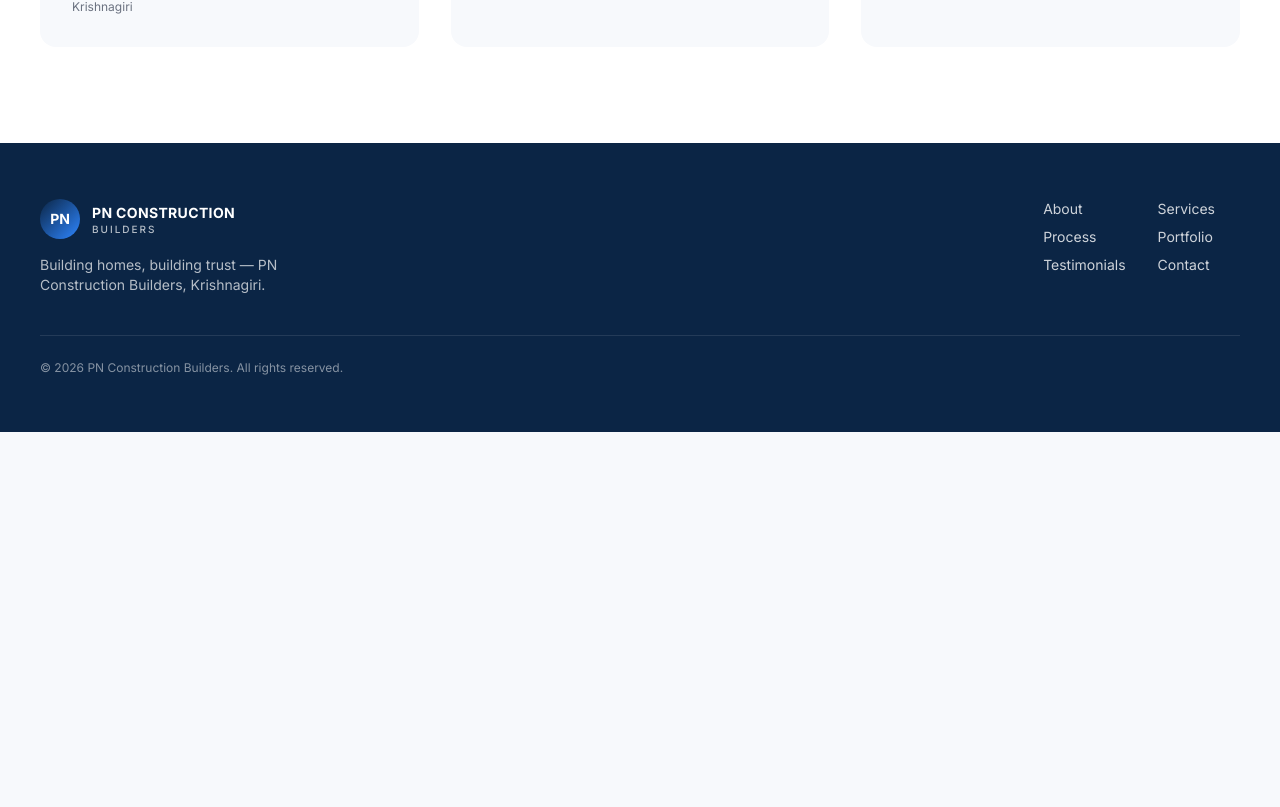
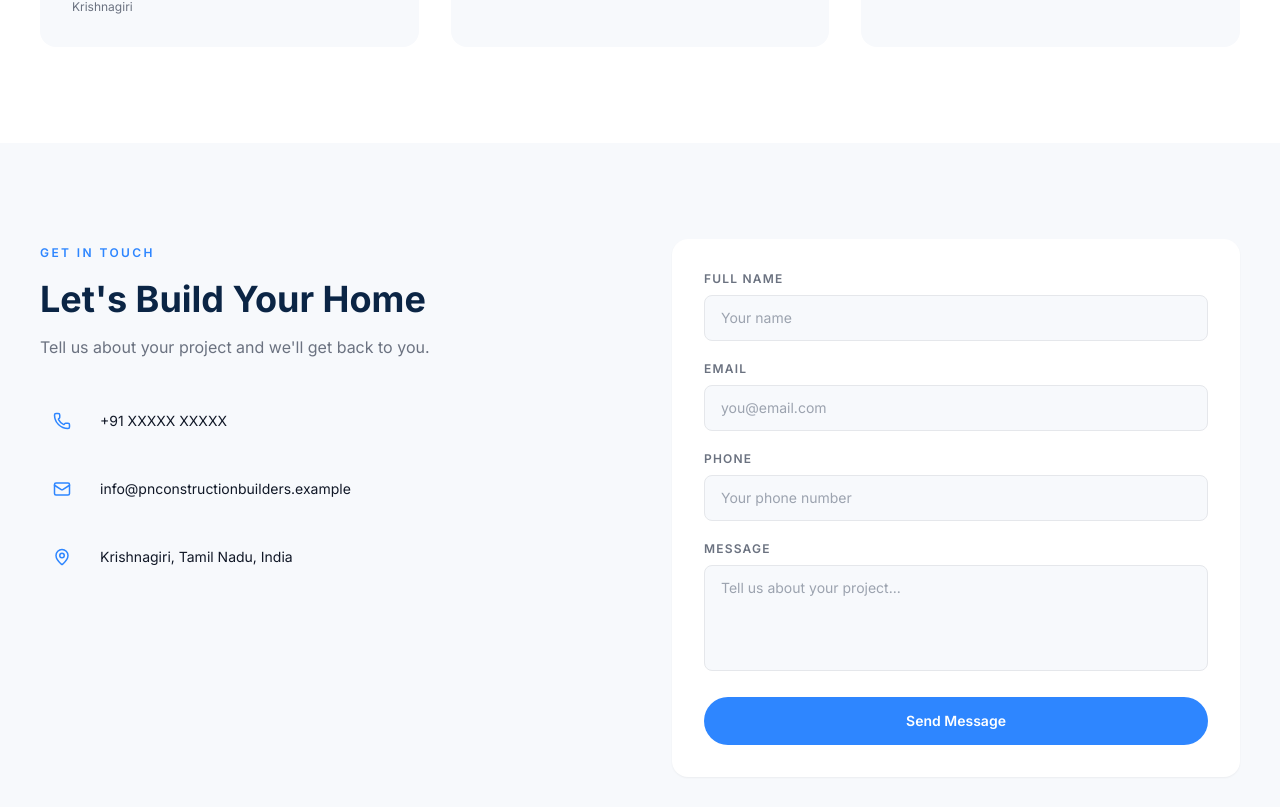
Before and after one commit to grofastai/pn-construction-, a Next.js app: page / in a window 1280 px wide. Shown: the part 4153-4960 px from the top of the page. Before the commit the page ends 4585 px from the top, so only its background shows below. Built offline with nearby package versions, Linux system fonts and the light colour scheme.

Commit message:
Add Contact section

```diff
--- a/app/page.tsx
+++ b/app/page.tsx
@@ -5,6 +5,7 @@ import Services from "@/components/Services";
 import Process from "@/components/Process";
 import Portfolio from "@/components/Portfolio";
 import Testimonials from "@/components/Testimonials";
+import Contact from "@/components/Contact";
 import Footer from "@/components/Footer";
 
 export default function Home() {
@@ -18,6 +19,7 @@ export default function Home() {
         <Process />
         <Portfolio />
         <Testimonials />
+        <Contact />
       </main>
       <Footer />
     </>
--- /dev/null
+++ b/components/Contact.tsx
@@ -0,0 +1,136 @@
+"use client";
+
+import { useState } from "react";
+import { Phone, Mail, MapPin } from "lucide-react";
+import Reveal from "./ui/Reveal";
+
+export default function Contact() {
+  const [submitted, setSubmitted] = useState(false);
+
+  return (
+    <section id="contact" className="bg-surface px-6 py-24 md:px-10" aria-label="Contact">
+      <div className="mx-auto grid max-w-7xl gap-16 md:grid-cols-2">
+        <Reveal>
+          <span className="text-xs font-semibold uppercase tracking-[0.2em] text-blue">
+            Get In Touch
+          </span>
+          <h2 className="mt-4 text-3xl font-bold text-navy md:text-4xl">
+            Let&apos;s Build Your Home
+          </h2>
+          <p className="mt-4 text-base text-muted">
+            Tell us about your project and we&apos;ll get back to you.
+          </p>
+
+          <div className="mt-10 space-y-6">
+            <div className="flex items-center gap-4">
+              <div className="flex h-11 w-11 items-center justify-center rounded-full bg-blue/10">
+                <Phone size={18} className="text-blue" />
+              </div>
+              <span className="text-sm text-charcoal">+91 XXXXX XXXXX</span>
+            </div>
+            <div className="flex items-center gap-4">
+              <div className="flex h-11 w-11 items-center justify-center rounded-full bg-blue/10">
+                <Mail size={18} className="text-blue" />
+              </div>
+              <span className="text-sm text-charcoal">
+                info@pnconstructionbuilders.example
+              </span>
+            </div>
+            <div className="flex items-center gap-4">
+              <div className="flex h-11 w-11 items-center justify-center rounded-full bg-blue/10">
+                <MapPin size={18} className="text-blue" />
+              </div>
+              <span className="text-sm text-charcoal">Krishnagiri, Tamil Nadu, India</span>
+            </div>
+          </div>
+        </Reveal>
+
+        <Reveal delay={0.1}>
+          <div className="rounded-2xl bg-white p-8 shadow-sm">
+            {submitted ? (
+              <div className="flex h-full min-h-[280px] flex-col items-center justify-center text-center">
+                <h3 className="text-xl font-bold text-navy">Thank you!</h3>
+                <p className="mt-2 text-sm text-muted">
+                  We&apos;ve received your message and will be in touch soon.
+                </p>
+              </div>
+            ) : (
+              <form
+                onSubmit={(e) => {
+                  e.preventDefault();
+                  setSubmitted(true);
+                }}
+                className="space-y-5"
+              >
+                <div>
+                  <label
+                    htmlFor="contact-name"
+                    className="mb-2 block text-xs font-semibold uppercase tracking-[0.1em] text-muted"
+                  >
+                    Full Name
+                  </label>
+                  <input
+                    id="contact-name"
+                    type="text"
+                    required
+                    className="w-full rounded-lg border border-navy/10 bg-surface px-4 py-3 text-sm text-charcoal outline-none transition-colors focus:border-blue"
+                    placeholder="Your name"
+                  />
+                </div>
+                <div>
+                  <label
+                    htmlFor="contact-email"
+                    className="mb-2 block text-xs font-semibold uppercase tracking-[0.1em] text-muted"
+                  >
+                    Email
+                  </label>
+                  <input
+                    id="contact-email"
+                    type="email"
+                    required
+                    className="w-full rounded-lg border border-navy/10 bg-surface px-4 py-3 text-sm text-charcoal outline-none transition-colors focus:border-blue"
+                    placeholder="you@email.com"
+                  />
+                </div>
+                <div>
+                  <label
+                    htmlFor="contact-phone"
+                    className="mb-2 block text-xs font-semibold uppercase tracking-[0.1em] text-muted"
+                  >
+                    Phone
+                  </label>
+                  <input
+                    id="contact-phone"
+                    type="tel"
+                    className="w-full rounded-lg border border-navy/10 bg-surface px-4 py-3 text-sm text-charcoal outline-none transition-colors focus:border-blue"
+                    placeholder="Your phone number"
+                  />
+                </div>
+                <div>
+                  <label
+                    htmlFor="contact-message"
+                    className="mb-2 block text-xs font-semibold uppercase tracking-[0.1em] text-muted"
+                  >
+                    Message
+                  </label>
+                  <textarea
+                    id="contact-message"
+                    rows={4}
+                    className="w-full resize-none rounded-lg border border-navy/10 bg-surface px-4 py-3 text-sm text-charcoal outline-none transition-colors focus:border-blue"
+                    placeholder="Tell us about your project..."
+                  />
+                </div>
+                <button
+                  type="submit"
+                  className="w-full rounded-full bg-blue px-6 py-3.5 text-sm font-semibold text-white transition-colors duration-300 hover:bg-blue-dark"
+                >
+                  Send Message
+                </button>
+              </form>
+            )}
+          </div>
+        </Reveal>
+      </div>
+    </section>
+  );
+}
```
